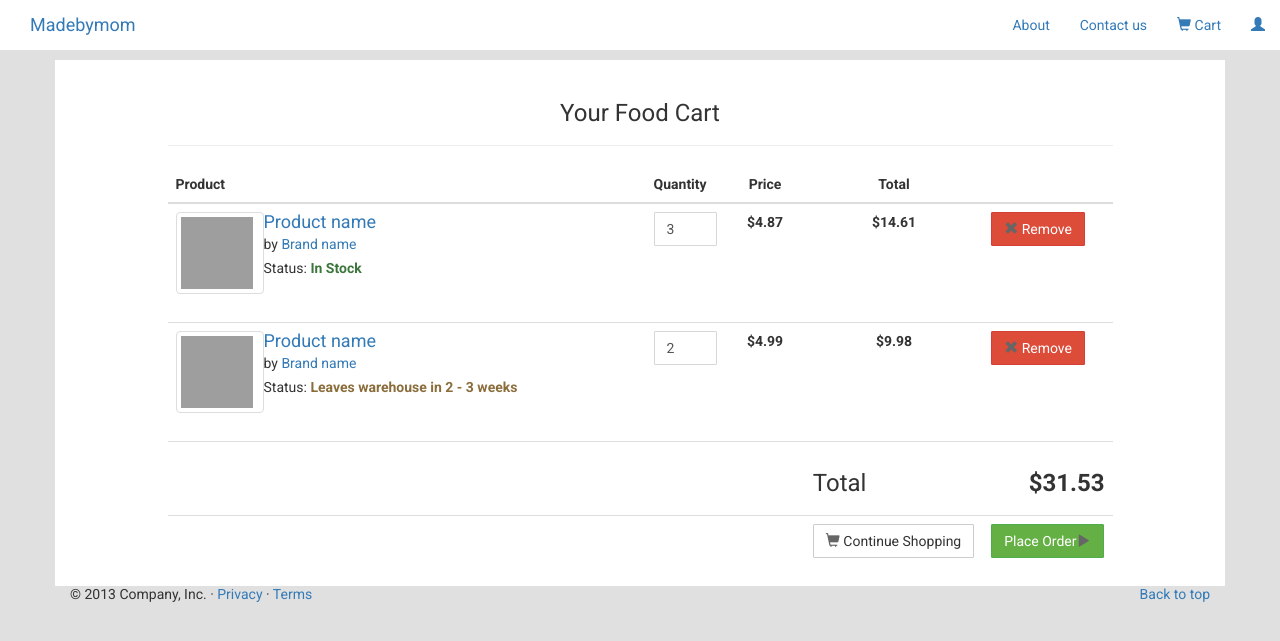
After one commit to Prithvirajbilla/madebymom, a Django app: template templates/cart.html in a window 1280 px wide. The commit adds this page. Shown: the top 641 px of the page. Run offline with Django 3.2, Linux system fonts and the light colour scheme; the template is opened without the code that fills it, so the values that code supplies are empty; some libraries are stand-ins or nearby versions; grey boxes are pictures that could not be loaded.

Commit message:
added cart

```diff
--- a/mainwebsite/urls.py
+++ b/mainwebsite/urls.py
@@ -16,6 +16,7 @@ urlpatterns = patterns('',
     # Uncomment the next line to enable the admin:
     url(r'^admin/', include(admin.site.urls)),
     url(r'^$','customer.views.home'),
+    url(r'^cart$','customer.views.cart',name='cart'),
     url(r'^media/(?P<path>.*)$', 'django.views.static.serve', {'document_root': settings.MEDIA_ROOT}),
 
 
--- a/static/css/style.css
+++ b/static/css/style.css
@@ -235,3 +235,34 @@ textarea {
 }
 
 .collapsing { transition: height 0.6s; }
+
+
+@media only screen and (max-width: 800px) {
+
+    /* Force table to not be like tables anymore */
+  #no-more-tables table,
+  #no-more-tables thead,
+  #no-more-tables tbody,
+  #no-more-tables th,
+  #no-more-tables td,
+  #no-more-tables tr {
+    display: block;
+  }
+
+  /* Hide table headers (but not display: none;, for accessibility) */
+  #no-more-tables thead tr {
+    position: absolute;
+    top: -9999px;
+    left: -9999px;
+  }
+
+  #no-more-tables tr { border: 1px solid #ccc; }
+
+  #no-more-tables td {
+    /* Behave  like a "row" */
+    border: none;
+    border-bottom: 1px solid #eee;
+    position: relative;
+    white-space: normal;
+    text-align:left;
+  }
--- a/static/order.js
+++ b/static/order.js
@@ -8,8 +8,8 @@ $(".btn-number").click(
 			var id = "#"+$(this).data("id");
 			if(type_of_button == "minus")
 			{
-				if(quant == 10)
-					$(id+" .btn-number[data-type='plus']").removeAttr("disabled");
+
+				$(id+" .btn-number[data-type='plus']").removeAttr("disabled");
 
 				quant -= 1;
 				if(quant == 0)
@@ -59,6 +59,7 @@ $(".btn-number").click(
 				{
 					$.notify("You cannot order more than 10 items of the same type!.To Bulk order, Contact us", "warn");
 					$(this).attr("disabled",true);
+					quant-=1;
 				}
 				else
 				{
--- a/templates/base.html
+++ b/templates/base.html
@@ -42,7 +42,6 @@
 {% endblock %}
 
 {% block carousel %}
-    {% include 'carousel.html' %}
 {% endblock %}
     <div class="container">
 
--- /dev/null
+++ b/templates/cart.html
@@ -0,0 +1,86 @@
+{% extends 'base.html' %}
+{% load staticfiles %}
+
+{% block content %}
+    <div class="row" style="margin-top:60px;background-color:white">
+        <div class="col-sm-12 col-md-10 col-md-offset-1 table-responsive" id="no-more-tables">
+        	<div class="page-header">
+        		<h3 style="text-align:center">Your Food Cart</h3>
+        	</div>
+            <table class="table table-hover " style="margin-top:10px">
+                <thead>
+                    <tr>
+                        <th>Product</th>
+                        <th>Quantity</th>
+                        <th class="text-center">Price</th>
+                        <th class="text-center">Total</th>
+                        <th> </th>
+                    </tr>
+                </thead>
+                <tbody>
+                    <tr>
+                        <td class="col-sm-8 col-md-6">
+                        <div class="media">
+                            <a class="thumbnail pull-left" href="#"> <img class="media-object" src="http://icons.iconarchive.com/icons/custom-icon-design/flatastic-2/72/product-icon.png" style="width: 72px; height: 72px;"> </a>
+                            <div class="media-body">
+                                <h4 class="media-heading"><a href="#">Product name</a></h4>
+                                <h5 class="media-heading"> by <a href="#">Brand name</a></h5>
+                                <span>Status: </span><span class="text-success"><strong>In Stock</strong></span>
+                            </div>
+                        </div>
+                        </td>
+                        <td class="col-sm-1 col-md-1" style="text-align: center">
+                        <input type="email" class="form-control" id="exampleInputEmail1" value="3">
+                        </td>
+                        <td class="col-sm-1 col-md-1 text-center"><strong>$4.87</strong></td>
+                        <td class="col-sm-1 col-md-1 text-center"><strong>$14.61</strong></td>
+                        <td class="col-sm-1 col-md-1">
+                        <button type="button" class="btn btn-danger">
+                            <span class="glyphicon glyphicon-remove"></span> Remove
+                        </button></td>
+                    </tr>
+                    <tr>
+                        <td class="col-md-6">
+                        <div class="media">
+                            <a class="thumbnail pull-left" href="#"> <img class="media-object" src="http://icons.iconarchive.com/icons/custom-icon-design/flatastic-2/72/product-icon.png" style="width: 72px; height: 72px;"> </a>
+                            <div class="media-body">
+                                <h4 class="media-heading"><a href="#">Product name</a></h4>
+                                <h5 class="media-heading"> by <a href="#">Brand name</a></h5>
+                                <span>Status: </span><span class="text-warning"><strong>Leaves warehouse in 2 - 3 weeks</strong></span>
+                            </div>
+                        </div></td>
+                        <td class="col-md-1" style="text-align: center">
+                        <input type="email" class="form-control" id="exampleInputEmail1" value="2">
+                        </td>
+                        <td class="col-md-1 text-center"><strong>$4.99</strong></td>
+                        <td class="col-md-1 text-center"><strong>$9.98</strong></td>
+                        <td class="col-md-1">
+                        <button type="button" class="btn btn-danger">
+                            <span class="glyphicon glyphicon-remove"></span> Remove
+                        </button></td>
+                    </tr>
+                    <tr>
+                        <td>   </td>
+                        <td>   </td>
+                        <td>   </td>
+                        <td><h3>Total</h3></td>
+                        <td class="text-right"><h3><strong>$31.53</strong></h3></td>
+                    </tr>
+                    <tr>
+                        <td>   </td>
+                        <td>   </td>
+                        <td>   </td>
+                        <td>
+                        <button type="button" class="btn btn-default">
+                            <span class="glyphicon glyphicon-shopping-cart"></span> Continue Shopping
+                        </button></td>
+                        <td>
+                        <button type="button" class="btn btn-success">
+                            Place Order<span class="glyphicon glyphicon-play"></span>
+                        </button></td>
+                    </tr>
+                </tbody>
+            </table>
+        </div>
+    </div>
+{% endblock %}
--- a/templates/index.html
+++ b/templates/index.html
@@ -1,5 +1,9 @@
 {% extends 'base.html' %}
 {% load staticfiles %}
+
+{% block carousel %}
+    {% include 'carousel.html' %}
+{% endblock %}
 {% block content %}
 
       <!-- Three columns of text below the carousel -->
--- a/templates/navbar.html
+++ b/templates/navbar.html
@@ -12,7 +12,7 @@
           <ul class="nav navbar-nav navbar-right">
              <li><a href="/about" target="_ext">About</a></li>
              <li><a href="/about" target="_ext">Contact us</a></li>
-             <li class="active"><a href="/about" target="_ext"><i class="glyphicon glyphicon-shopping-cart"></i> Cart <span class="label label-danger" id="cart_count" style="display:none"></span> </a></li>
+             <li class="active"><a href="/cart" target="_ext"><i class="glyphicon glyphicon-shopping-cart"></i> Cart <span class="label label-danger" id="cart_count" style="display:none"></span> </a></li>
              <li>
                 <a href="#" class="dropdown-toggle" data-toggle="dropdown"><i class="glyphicon glyphicon-user"></i></a>
                 <ul class="dropdown-menu">
```
Also changed, not shown: customer/views.py (+7 -0 lines).
